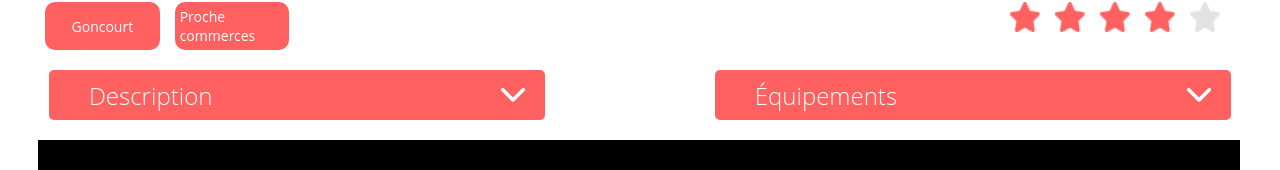
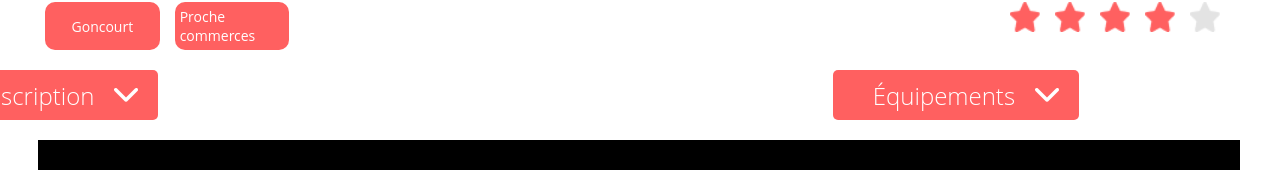
Before and after one commit to EllanMXM/Kasa, a React (Create React App) app in the folder kasa/: page /Logements/0979876d in a window 1280 px wide. Shown: the part 699-869 px from the top of the page. Built offline with nearby package versions, Linux system fonts and the light colour scheme; a web font is replaced by a local one.

Commit message:
SUPP DIV + MODIF CSS

```diff
--- a/kasa/src/components/collapse/Collapse.jsx
+++ b/kasa/src/components/collapse/Collapse.jsx
@@ -6,7 +6,6 @@ import Haut from "../../assets/Haut.png"
 function Collapse ({title, description}){
     const [isOpen, setOpen] = useState(false); // UTILISATION DE USESTATE POUR CREER UNE VARIABLE ISOPEN
     return(
-        <div>
             <div className="collapse">
                 <div className="collapse__title">
                     <p className="collapse__title--txt">{title}</p>
@@ -20,7 +19,7 @@ function Collapse ({title, description}){
                 { isOpen &&  <div className="collapse__content--content">{description}</div> }
             </div>
 
-        </div>
+
     );
 }
 
--- a/kasa/src/components/collapse/collapse.css
+++ b/kasa/src/components/collapse/collapse.css
@@ -1,7 +1,7 @@
 .collapse {
-  margin: 0px 118px;
-  width: 107%;
+  width: 100%;
 }
+
 .collapse__title {
   position: relative;
   background-color: #FF6060;
@@ -13,14 +13,17 @@
   padding: 10px 20px;
   font-weight: 300;
 }
+
 .collapse__title--txt {
   color: white;
   font-size: 24px;
   padding: 20px;
 }
+
 .collapse__title--btn {
   padding-right: 20px;
 }
+
 .collapse__content {
   display: flex;
   border-radius: 5px;
@@ -28,9 +31,8 @@
   color: red;
   font-size: 12px;
   font-weight: 300;
+}
 
-
-}
 .collapse__content--content {
   list-style: none;
   background-color: #F6F6F6;
```
